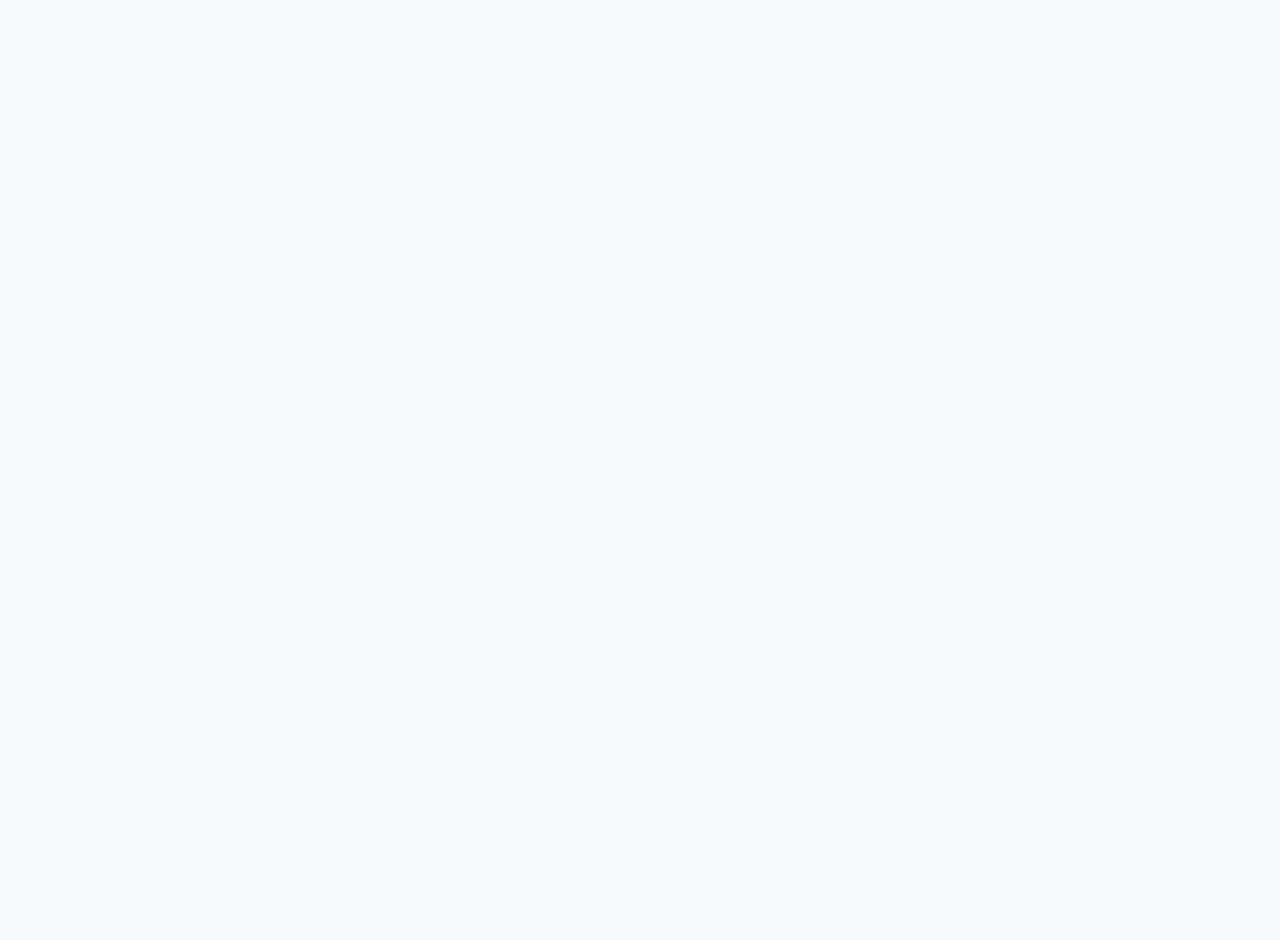
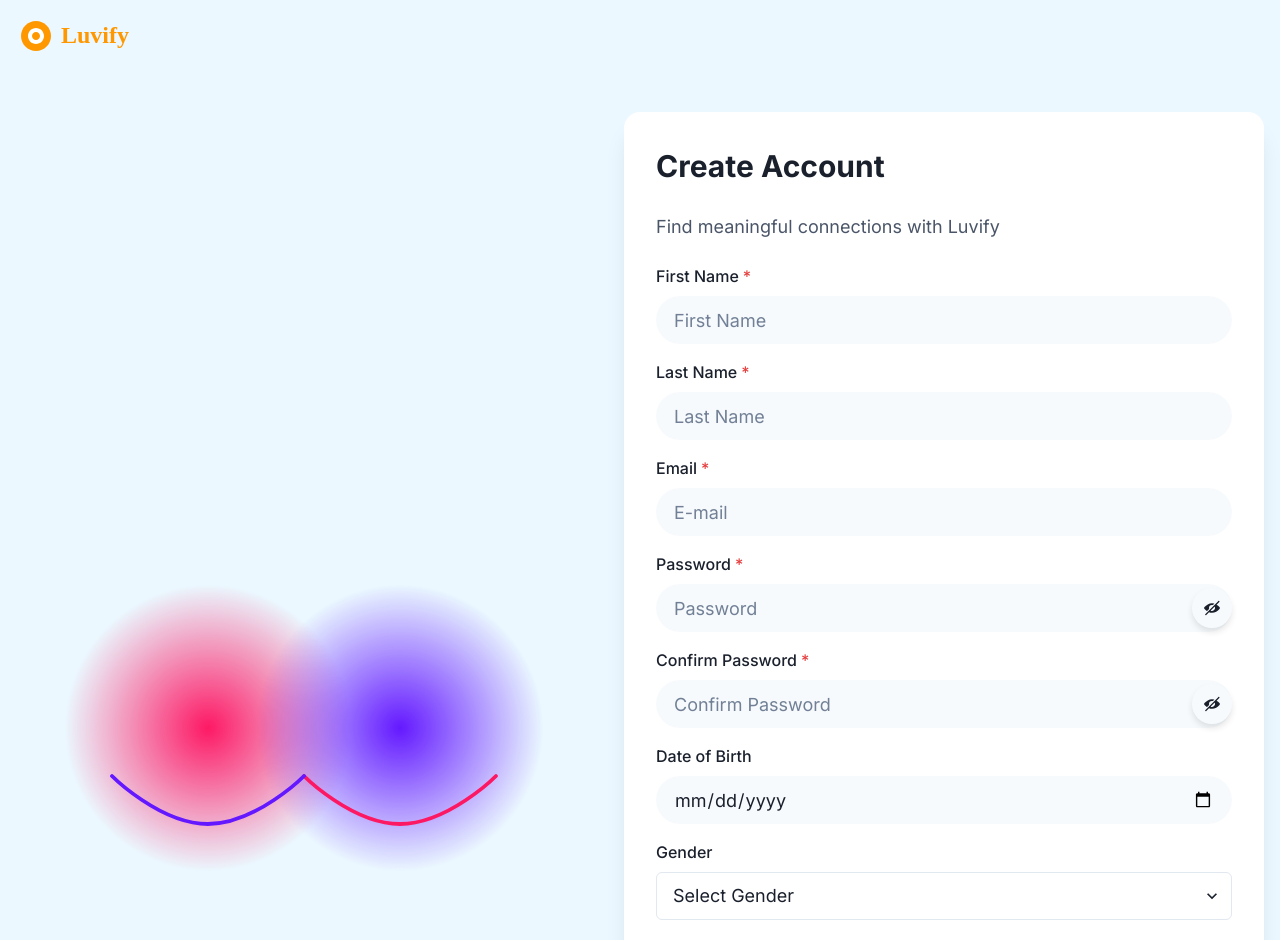
Before and after one commit to samsunny-dev/Luvify, a React (Vite) app in the folder frontend/: page /signup in a window 1280 px wide. Before the commit this address had no page. Shown: the top 940 px of the page. Before the commit the page ends 800 px from the top, so only its background shows below. Built offline with nearby package versions, Linux system fonts and the light colour scheme.

Commit message:
sign in sign up

```diff
--- a/frontend/src/App.jsx
+++ b/frontend/src/App.jsx
@@ -2,12 +2,16 @@ import React from 'react';
 import { Box } from '@chakra-ui/react';
 import { Routes, Route } from 'react-router-dom';
 import Landing from './pages/Landing';
+import SignUp from './pages/Signup';
+import Login from './pages/login';
 
 const App = () => {
   return (
     <Box minH="100vh">
       <Routes>
         <Route path="/" element={<Landing />} />
+        <Route path="/signup" element={<SignUp />} />
+        <Route path="/login" element={<Login />} />
       </Routes>
     </Box>
   );
--- a/frontend/src/pages/Signup.jsx
+++ b/frontend/src/pages/Signup.jsx
@@ -11,17 +11,28 @@ import {
   useColorModeValue,
   FormControl,
   FormLabel,
+  useToast,
+  InputGroup,
+  InputRightElement,
 } from '@chakra-ui/react';
-import { Link as RouterLink } from 'react-router-dom';
+import { Link as RouterLink, useNavigate } from 'react-router-dom';
 import { motion } from 'framer-motion';
+import { ViewIcon, ViewOffIcon } from '@chakra-ui/icons';
+import Logo from '/assets/logo.svg';
 
 const MotionBox = motion(Box);
 
 const SignUp = () => {
+  const navigate = useNavigate();
+  const toast = useToast();
+  const [showPassword, setShowPassword] = useState(false);
+  const [loading, setLoading] = useState(false);
   const [formData, setFormData] = useState({
     firstName: '',
     lastName: '',
     email: '',
+    password: '',
+    confirmPassword: '',
     dob: '',
     gender: '',
     preferredGenders: '',
@@ -40,9 +51,54 @@ const SignUp = () => {
     }));
   };
 
-  const handleSubmit = (e) => {
+  const handleSubmit = async (e) => {
     e.preventDefault();
-    // Add sign up logic here
+
+    // Basic validation
+    if (formData.password !== formData.confirmPassword) {
+      toast({
+        title: "Passwords don't match",
+        status: "error",
+        duration: 3000,
+        isClosable: true,
+      });
+      return;
+    }
+
+    if (!formData.email || !formData.password || !formData.firstName || !formData.lastName) {
+      toast({
+        title: "Required fields missing",
+        description: "Please fill in all required fields",
+        status: "error",
+        duration: 3000,
+        isClosable: true,
+      });
+      return;
+    }
+
+    setLoading(true);
+    try {
+      // TODO: Add your API call here
+      // const response = await axios.post('/api/signup', formData);
+
+      toast({
+        title: "Account created successfully!",
+        status: "success",
+        duration: 3000,
+        isClosable: true,
+      });
+      navigate('/login');
+    } catch (error) {
+      toast({
+        title: "Error creating account",
+        description: error.message,
+        status: "error",
+        duration: 3000,
+        isClosable: true,
+      });
+    } finally {
+      setLoading(false);
+    }
   };
 
   return (
@@ -50,7 +106,7 @@ const SignUp = () => {
       {/* Logo */}
       <Box position="absolute" top={4} left={4}>
         <RouterLink to="/">
-          <Image src="/logo.png" alt="Luvify Logo" h="40px" />
+          <Image src={Logo} alt="Luvify Logo" h="40px" />
         </RouterLink>
       </Box>
 
@@ -69,10 +125,10 @@ const SignUp = () => {
             transition={{ duration: 0.5 }}
           >
             <Image
-              src="/couple-beach.jpg"
-              alt="Couple on Beach"
+              src="/assets/couple-illustration.svg"
+              alt="Couple Illustration"
               w="full"
-              h="800px"
+              h="auto"
               objectFit="cover"
               rounded="2xl"
             />
@@ -95,11 +151,12 @@ const SignUp = () => {
               </Text>
 
               <Text fontSize="lg" color="gray.600">
-                "You deserve better, so we've designed great ways for you to date more and stress less."
+                Find meaningful connections with Luvify
               </Text>
 
               <VStack as="form" spacing={4} onSubmit={handleSubmit}>
-                <FormControl>
+                <FormControl isRequired>
+                  <FormLabel>First Name</FormLabel>
                   <Input
                     name="firstName"
                     placeholder="First Name"
@@ -109,7 +166,8 @@ const SignUp = () => {
                   />
                 </FormControl>
 
-                <FormControl>
+                <FormControl isRequired>
+                  <FormLabel>Last Name</FormLabel>
                   <Input
                     name="lastName"
                     placeholder="Last Name"
@@ -119,7 +177,8 @@ const SignUp = () => {
                   />
                 </FormControl>
 
-                <FormControl>
+                <FormControl isRequired>
+                  <FormLabel>Email</FormLabel>
                   <Input
                     name="email"
                     placeholder="E-mail"
@@ -130,7 +189,52 @@ const SignUp = () => {
                   />
                 </FormControl>
 
+                <FormControl isRequired>
+                  <FormLabel>Password</FormLabel>
+                  <InputGroup>
+                    <Input
+                      name="password"
+                      placeholder="Password"
+                      size="lg"
+                      type={showPassword ? 'text' : 'password'}
+                      value={formData.password}
+                      onChange={handleChange}
+                    />
+                    <InputRightElement h="full">
+                      <Button
+                        variant="ghost"
+                        onClick={() => setShowPassword(!showPassword)}
+                      >
+                        {showPassword ? <ViewIcon /> : <ViewOffIcon />}
+                      </Button>
+                    </InputRightElement>
+                  </InputGroup>
+                </FormControl>
+
+                <FormControl isRequired>
+                  <FormLabel>Confirm Password</FormLabel>
+                  <InputGroup>
+                    <Input
+                      name="confirmPassword"
+                      placeholder="Confirm Password"
+                      size="lg"
+                      type={showPassword ? 'text' : 'password'}
+                      value={formData.confirmPassword}
+                      onChange={handleChange}
+                    />
+                    <InputRightElement h="full">
+                      <Button
+                        variant="ghost"
+                        onClick={() => setShowPassword(!showPassword)}
+                      >
+                        {showPassword ? <ViewIcon /> : <ViewOffIcon />}
+                      </Button>
+                    </InputRightElement>
+                  </InputGroup>
+                </FormControl>
+
                 <FormControl>
+                  <FormLabel>Date of Birth</FormLabel>
                   <Input
                     name="dob"
                     placeholder="D.O.B"
@@ -142,9 +246,10 @@ const SignUp = () => {
                 </FormControl>
 
                 <FormControl>
+                  <FormLabel>Gender</FormLabel>
                   <Select
                     name="gender"
-                    placeholder="Gender"
+                    placeholder="Select Gender"
                     size="lg"
                     value={formData.gender}
                     onChange={handleChange}
@@ -157,9 +262,10 @@ const SignUp = () => {
                 </FormControl>
 
                 <FormControl>
+                  <FormLabel>Interested In</FormLabel>
                   <Select
                     name="preferredGenders"
-                    placeholder="Preferred Genders"
+                    placeholder="Select Preference"
                     size="lg"
                     value={formData.preferredGenders}
                     onChange={handleChange}
@@ -171,6 +277,7 @@ const SignUp = () => {
                 </FormControl>
 
                 <FormControl>
+                  <FormLabel>Interests</FormLabel>
                   <Input
                     name="interests"
                     placeholder="Interests (comma separated)"
@@ -181,6 +288,7 @@ const SignUp = () => {
                 </FormControl>
 
                 <FormControl>
+                  <FormLabel>Location</FormLabel>
                   <Input
                     name="location"
                     placeholder="Location"
@@ -193,22 +301,22 @@ const SignUp = () => {
                 <Button
                   type="submit"
                   size="lg"
-                  colorScheme="blue"
+                  colorScheme="brand"
                   w="full"
                   rounded="xl"
+                  isLoading={loading}
+                  loadingText="Creating Account..."
                 >
                   Sign Up
                 </Button>
+
+                <Text textAlign="center">
+                  Already have an account?{' '}
+                  <RouterLink to="/login" style={{ color: 'var(--chakra-colors-brand-500)', fontWeight: 'semibold' }}>
+                    Sign In
+                  </RouterLink>
+                </Text>
               </VStack>
-
-              <Text textAlign="center" color="gray.600">
-                Already have an account?{' '}
-                <RouterLink to="/signin">
-                  <Text as="span" color="blue.500" fontWeight="bold">
-                    Sign In
-                  </Text>
-                </RouterLink>
-              </Text>
             </VStack>
           </MotionBox>
         </Box>
--- a/frontend/src/pages/login.jsx
+++ b/frontend/src/pages/login.jsx
@@ -17,22 +17,81 @@ import {
   useColorModeValue,
   Link as ChakraLink,
   Icon,
+  useToast,
 } from '@chakra-ui/react';
 import { ViewIcon, ViewOffIcon } from '@chakra-ui/icons';
 import { FaHeart } from 'react-icons/fa';
 import { Link, useNavigate } from 'react-router-dom';
-import Navbar from '../components/navbar';
-import { images } from '../assets/images';
+import Logo from '/assets/logo.svg';
 
 const Login = () => {
   const [showPassword, setShowPassword] = useState(false);
+  const [loading, setLoading] = useState(false);
+  const [formData, setFormData] = useState({
+    email: '',
+    password: '',
+  });
   const navigate = useNavigate();
+  const toast = useToast();
   const bgColor = useColorModeValue('gray.50', 'gray.900');
   const cardBg = useColorModeValue('white', 'gray.800');
 
+  const handleChange = (e) => {
+    const { name, value } = e.target;
+    setFormData(prev => ({
+      ...prev,
+      [name]: value
+    }));
+  };
+
+  const handleSubmit = async (e) => {
+    e.preventDefault();
+
+    if (!formData.email || !formData.password) {
+      toast({
+        title: "Required fields missing",
+        description: "Please enter both email and password",
+        status: "error",
+        duration: 3000,
+        isClosable: true,
+      });
+      return;
+    }
+
+    setLoading(true);
+    try {
+      // TODO: Add your API call here
+      // const response = await axios.post('/api/login', formData);
+
+      toast({
+        title: "Login successful!",
+        status: "success",
+        duration: 3000,
+        isClosable: true,
+      });
+      navigate('/dashboard');
+    } catch (error) {
+      toast({
+        title: "Login failed",
+        description: error.message || "Invalid email or password",
+        status: "error",
+        duration: 3000,
+        isClosable: true,
+      });
+    } finally {
+      setLoading(false);
+    }
+  };
+
   return (
     <Box bg={bgColor} minH="100vh">
-      <Navbar />
+      {/* Logo */}
+      <Box position="absolute" top={4} left={4}>
+        <Link to="/">
+          <Image src={Logo} alt="Luvify Logo" h="40px" />
+        </Link>
+      </Box>
+
       <Container maxW="7xl" py={{ base: 20, md: 28 }}>
         <Grid
           templateColumns={{ base: '1fr', md: '1fr 1fr' }}
@@ -49,7 +108,7 @@ const Login = () => {
             maxW="md"
             mx="auto"
           >
-            <VStack spacing={6} align="center">
+            <VStack spacing={6} align="center" as="form" onSubmit={handleSubmit}>
               <Icon as={FaHeart} w={12} h={12} color="brand.500" />
               <Heading size="xl" color="brand.500">
                 Welcome Back
@@ -57,25 +116,30 @@ const Login = () => {
               <Text color="gray.600" textAlign="center">
                 Sign in to continue your journey to love
               </Text>
-            </VStack>
 
-            <Stack spacing={4} mt={8}>
-              <FormControl id="email">
+              <Stack spacing={4} w="full">
+                <FormControl id="email" isRequired>
                   <FormLabel>Email</FormLabel>
                   <Input
+                    name="email"
                     type="email"
                     placeholder="your@email.com"
                     size="lg"
+                    value={formData.email}
+                    onChange={handleChange}
                   />
                 </FormControl>
 
-              <FormControl id="password">
+                <FormControl id="password" isRequired>
                   <FormLabel>Password</FormLabel>
                   <InputGroup>
                     <Input
+                      name="password"
                       type={showPassword ? 'text' : 'password'}
                       placeholder="Enter your password"
                       size="lg"
+                      value={formData.password}
+                      onChange={handleChange}
                     />
                     <InputRightElement h="full">
                       <Button
@@ -88,7 +152,15 @@ const Login = () => {
                   </InputGroup>
                 </FormControl>
 
-              <Button colorScheme="brand" size="lg" w="full" mt={6}>
+                <Button
+                  type="submit"
+                  colorScheme="brand"
+                  size="lg"
+                  w="full"
+                  mt={6}
+                  isLoading={loading}
+                  loadingText="Signing in..."
+                >
                   Sign In
                 </Button>
 
@@ -100,11 +172,13 @@ const Login = () => {
                     color="brand.500"
                     fontWeight="semibold"
                   >
-                  Find Love Today
+                    Create Account
                   </ChakraLink>
                 </Text>
 
                 <ChakraLink
+                  as={Link}
+                  to="/forgot-password"
                   textAlign="center"
                   color="brand.500"
                   fontWeight="medium"
@@ -112,13 +186,14 @@ const Login = () => {
                   Forgot your password?
                 </ChakraLink>
               </Stack>
+            </VStack>
           </Box>
 
           {/* Image Section */}
           <Box display={{ base: 'none', md: 'block' }}>
             <VStack spacing={8} align="start">
               <Image
-                src={images.login}
+                src="/assets/couple-illustration.svg"
                 alt="Love Illustration"
                 borderRadius="2xl"
                 shadow="2xl"
```
Lines whose indentation alone changed are shown as unchanged.
